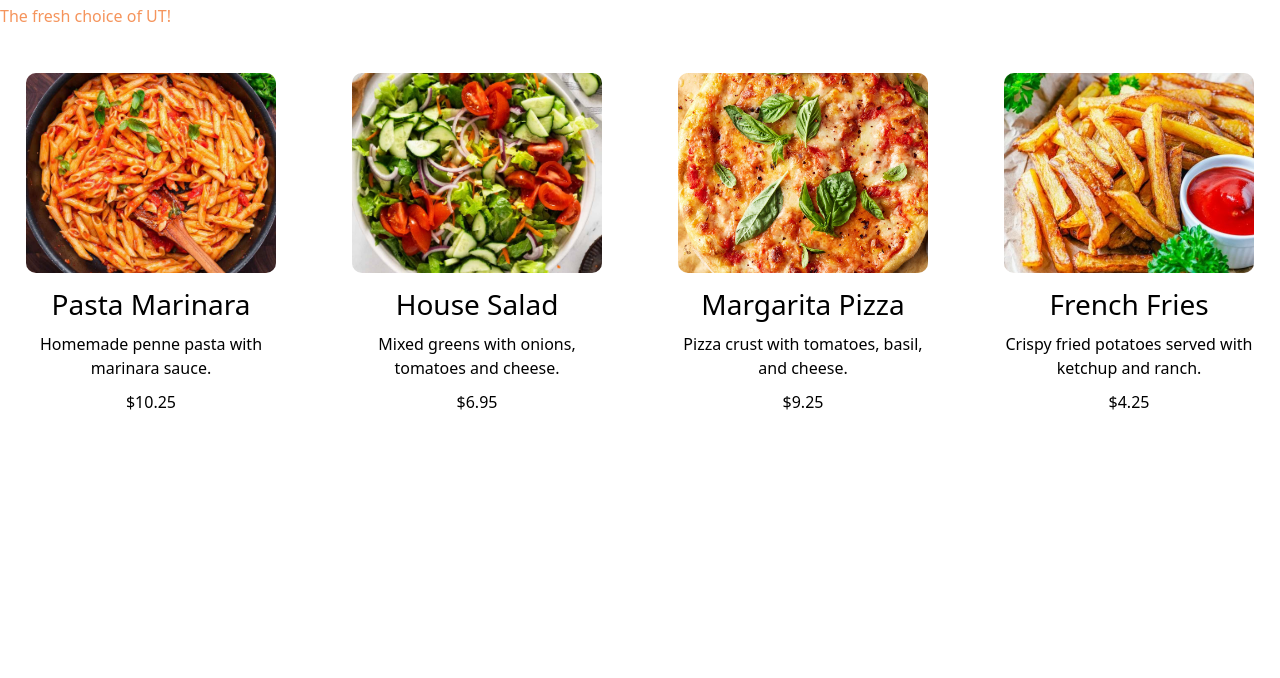
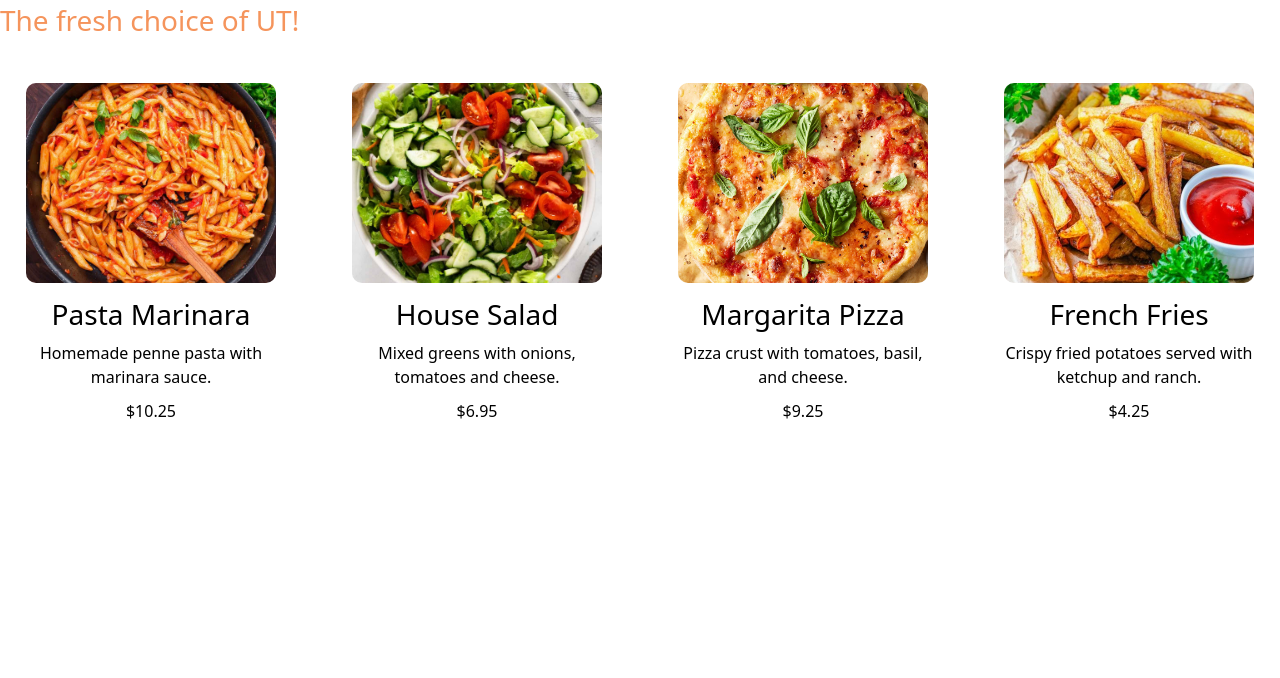
Before and after one commit to arnavb7/cs378-p1, a plain HTML site: page index.html in a window 1280 px wide. Shown: the part 122-800 px from the top of the page. Drawn offline with nearby package versions, Linux system fonts and the light colour scheme.

Commit message:
minor change

```diff
--- a/index.html
+++ b/index.html
@@ -18,7 +18,7 @@
       <div class="row justify-content-center">
         <div className="hero-section">
           <img src="p1hero.png" class="logo">
-          <p class="tagline">The fresh choice of UT!</p>
+          <h3 class="tagline">The fresh choice of UT!</h3>
         </div>
         <div class="menu-item">
             <img src="marinara.jpg" class="food-img">
```
